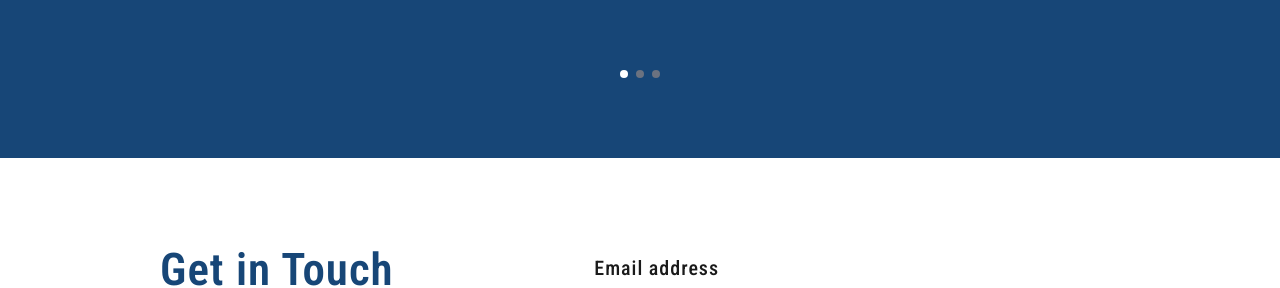
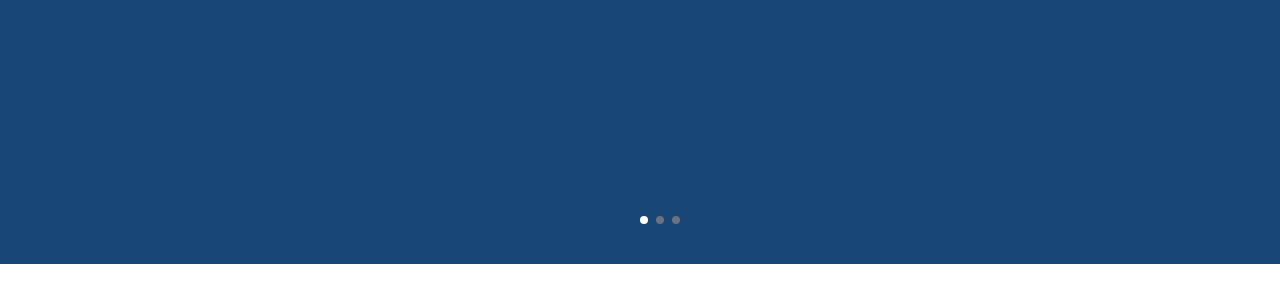
Before and after one commit to encode412/portfolio_2, a React (Vite) app: page / in a window 1280 px wide. Shown: the part 4444-4732 px from the top of the page. Built offline with nearby package versions, Linux system fonts and the light colour scheme; some icons are missing.

Commit message:
fix: minor ui fix

```diff
--- a/src/components/ui/footer/index.jsx
+++ b/src/components/ui/footer/index.jsx
@@ -3,7 +3,7 @@ import { InstagramIcon, Linkedin01Icon, TwitterIcon } from 'hugeicons-react';
 
 const Footer = () => {
   return (
-    <div className="mt-10            bg-secondary pt-10 text-primary lg:h-[50rem]">
+    <div className="bg-secondary pt-10 text-primary lg:h-[50rem]">
       <div className="container mx-auto flex h-full flex-col items-center gap-y-10 px-7 pb-10 pt-10 md:mx-10 md:flex-row lg:mx-auto lg:px-40">
         <div className="flex w-full flex-col gap-y-10">
           {/* <img src={whitelogo} alt="" className="w-32" /> */}
--- a/src/pages/homepage/_components/contact_form-section/index.jsx
+++ b/src/pages/homepage/_components/contact_form-section/index.jsx
@@ -75,7 +75,7 @@ const ContactFormSection = () => {
 
   return (
     <div
-      className="container mx-auto px-7 md:px-20 lg:mb-24 lg:px-40"
+      className="container mx-auto px-7 md:px-20 lg:mb-24 mb-16 lg:px-40"
       id="contact"
     >
       <div className="flex flex-col items-start justify-between gap-x-10 lg:flex-row">
--- a/src/pages/homepage/_components/testimonials-section/index.jsx
+++ b/src/pages/homepage/_components/testimonials-section/index.jsx
@@ -47,7 +47,7 @@ const TestimonialSection = () => {
       viewport={{ once: true }}
       transition={{ duration: 0.5, ease: 'easeInOut' }}
       name="testimonials"
-      className="bg-[#174677]"
+      className="bg-[#174677] md:h-[38rem] relative h-[35rem] mb-16 md:mb-24"
     >
       <div className="container mx-auto mb-16 px-7 py-10 text-dark md:mb-24 md:px-20 lg:px-40 lg:py-20">
         <motion.h2
@@ -122,7 +122,7 @@ const TestimonialSection = () => {
             initial={{ opacity: 0 }}
             animate={{ opacity: 1 }}
             transition={{ duration: 0.5, ease: 'easeInOut', delay: 1 }}
-            className="mt-10 flex justify-center gap-2"
+            className="mt-10 flex justify-center absolute md:left-[50%] left-[45%] bottom-10 gap-2"
           >
             {testimonials.map((testimonial, index) => (
               <button
```
